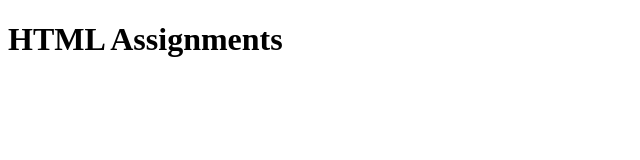
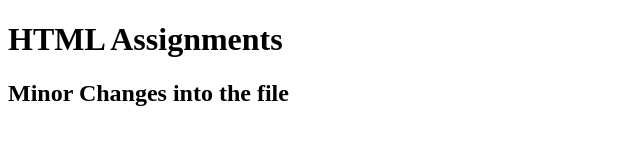
Before and after one commit to itzyogesh/freshersbatch-oct16, a plain HTML site: page index.html in a window 1280 px wide. Shown: the whole page, without its empty margins (0-640 px from the left). Drawn offline with Linux system fonts and the light colour scheme.

Commit message:
Did some minor changes

```diff
--- a/index.html
+++ b/index.html
@@ -8,5 +8,6 @@
 </head>
 <body>
     <h1>HTML Assignments</h1>
+    <h2>Minor Changes into the file</h2>
 </body>
 </html>
```
